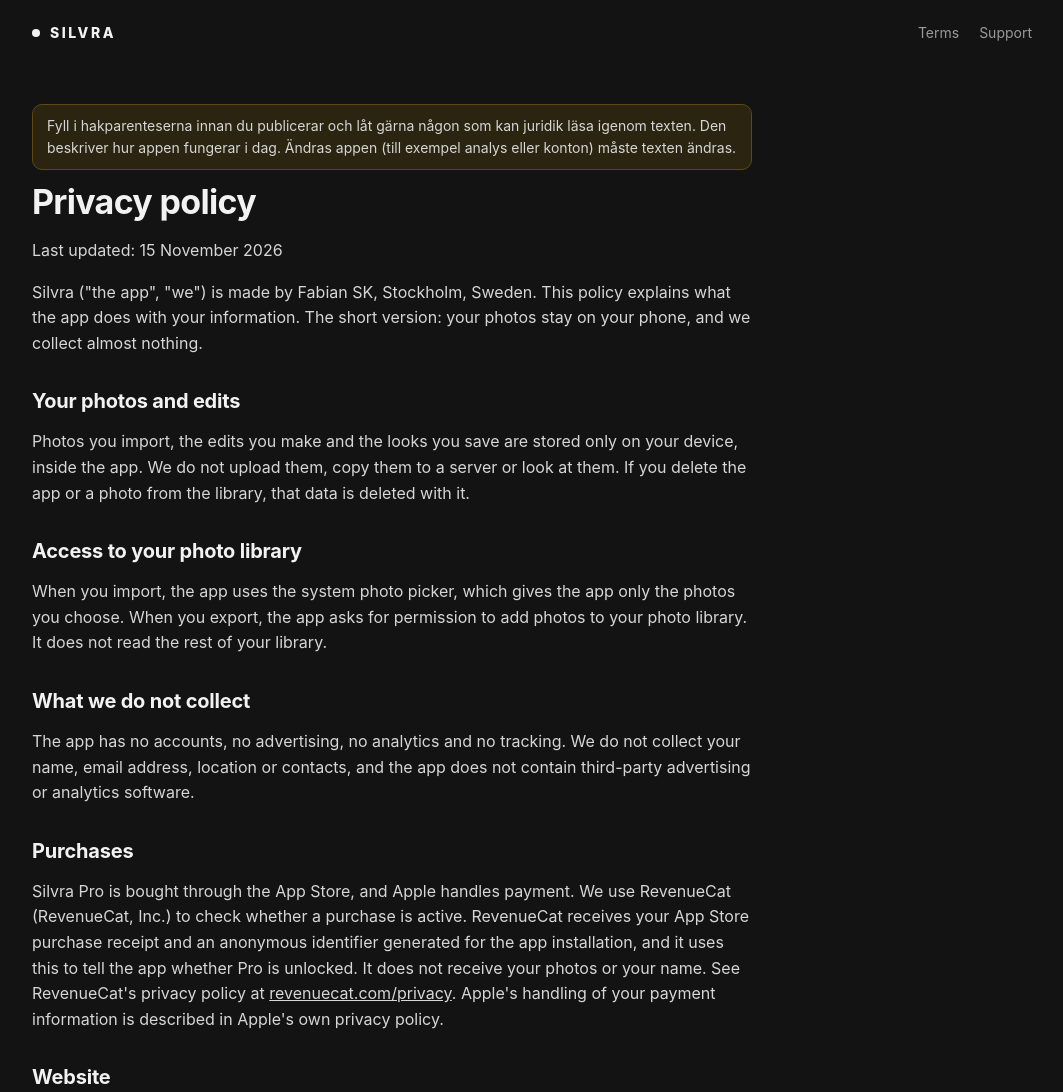
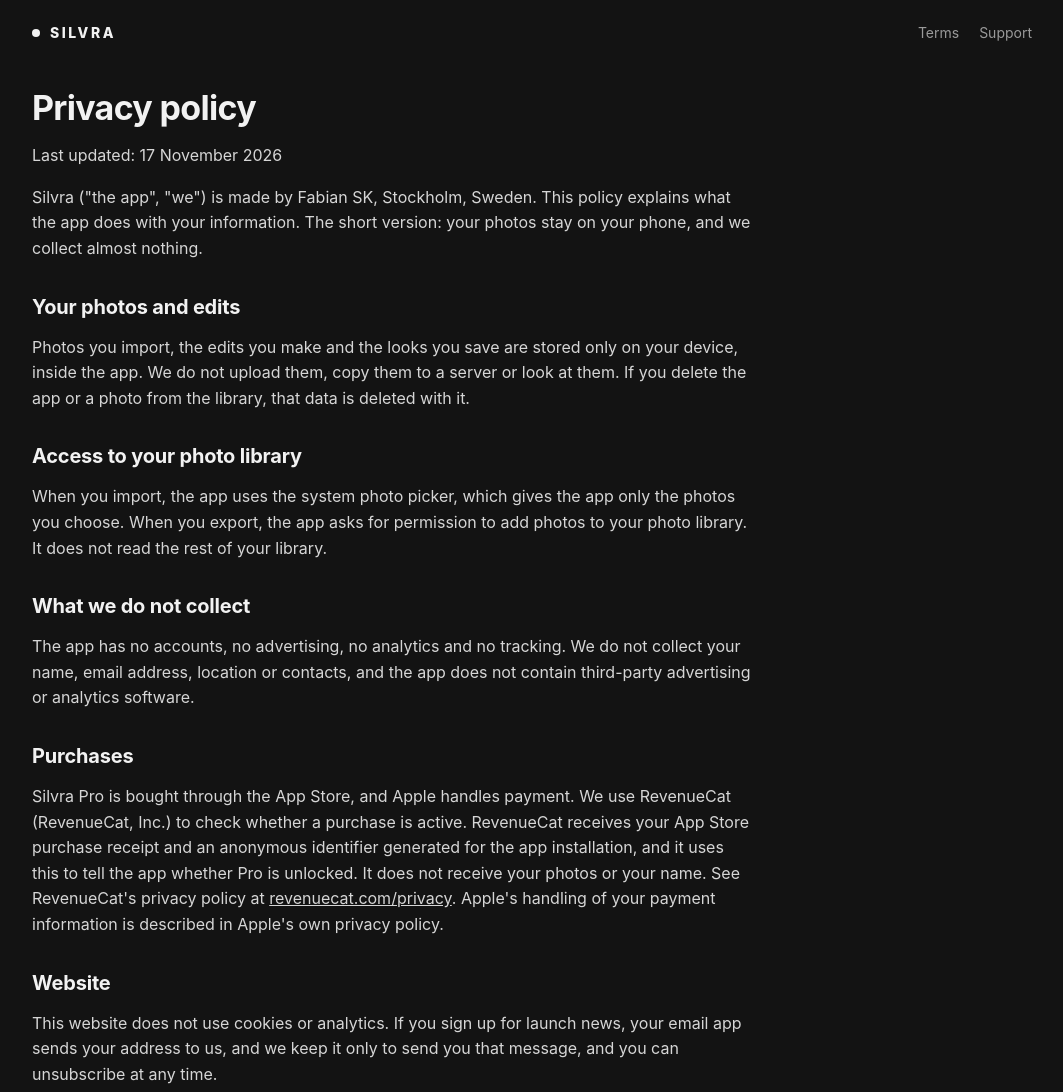
Before and after one commit to fabsaku/silvra-site, a plain HTML site: page privacy.html in a window 1280 px wide. Shown: the top 1092 px of the page, without its empty margins (108-1171 px from the left). Drawn offline with Linux system fonts and the light colour scheme.

Commit message:
Remove notes, update date

```diff
--- a/privacy.html
+++ b/privacy.html
@@ -3,9 +3,8 @@
 <body><div class="wrap">
 <header class="top"><a class="logo" href="./"><i></i>Silvra</a><nav class="top"><a href="terms.html">Terms</a><a href="support.html">Support</a></nav></header>
 <article class="doc">
-<p class="todo">Fyll i hakparenteserna innan du publicerar och låt gärna någon som kan juridik läsa igenom texten. Den beskriver hur appen fungerar i dag. Ändras appen (till exempel analys eller konton) måste texten ändras.</p>
 <h1>Privacy policy</h1>
-<p>Last updated: 15 November 2026</p>
+<p>Last updated: 17 November 2026</p>
 <p>Silvra ("the app", "we") is made by Fabian SK, Stockholm, Sweden. This policy explains what the app does with your information. The short version: your photos stay on your phone, and we collect almost nothing.</p>
 
 <h2>Your photos and edits</h2>
```
Also changed, not shown: terms.html (+1 -2 lines).
